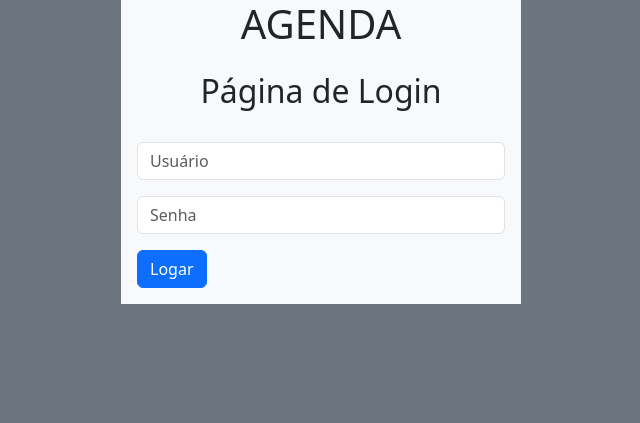
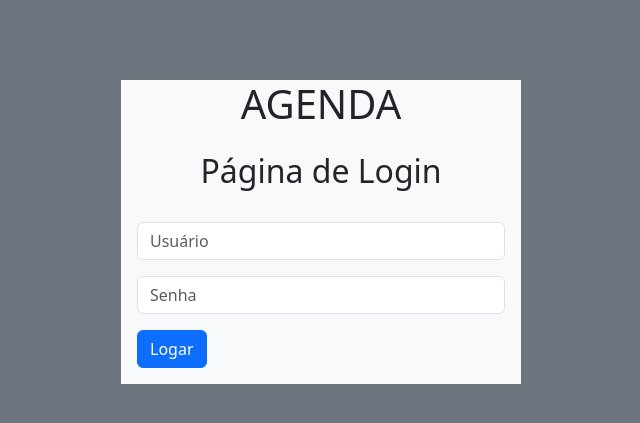
Before and after one commit to mpmotta/Agenda-MVC, a PHP site: page /view/index.php?erro=login in a window 1280 px wide. Shown: the top 423 px of the page, without its empty margins (319-959 px from the left). Run offline with PHP 8.4, Linux system fonts and the light colour scheme; the visitor is signed in with stand-in values (Sample User, id 1); some libraries are stand-ins or nearby versions.

Commit message:
[504-103] Deixar o formulario de login 80 pixels mais abaixo

```diff
--- a/view/index.php
+++ b/view/index.php
@@ -7,7 +7,7 @@
     <link href="https://cdn.jsdelivr.net/npm/bootstrap@5.3.2/dist/css/bootstrap.min.css" rel="stylesheet">
 </head>
 <body class="bg-secondary">
-    <div class="container bg-light p-0" style="width:400px; margin: auto">
+    <div class="container bg-light p-0" style="width:400px; margin: auto; margin-top:80px;">
         <h1 class="text-center">AGENDA</h1>
         <h2 class="text-center p-3">Página de Login</h2>
         <form method="post" action="../controller/usuarioController.php?action=logar">
```
